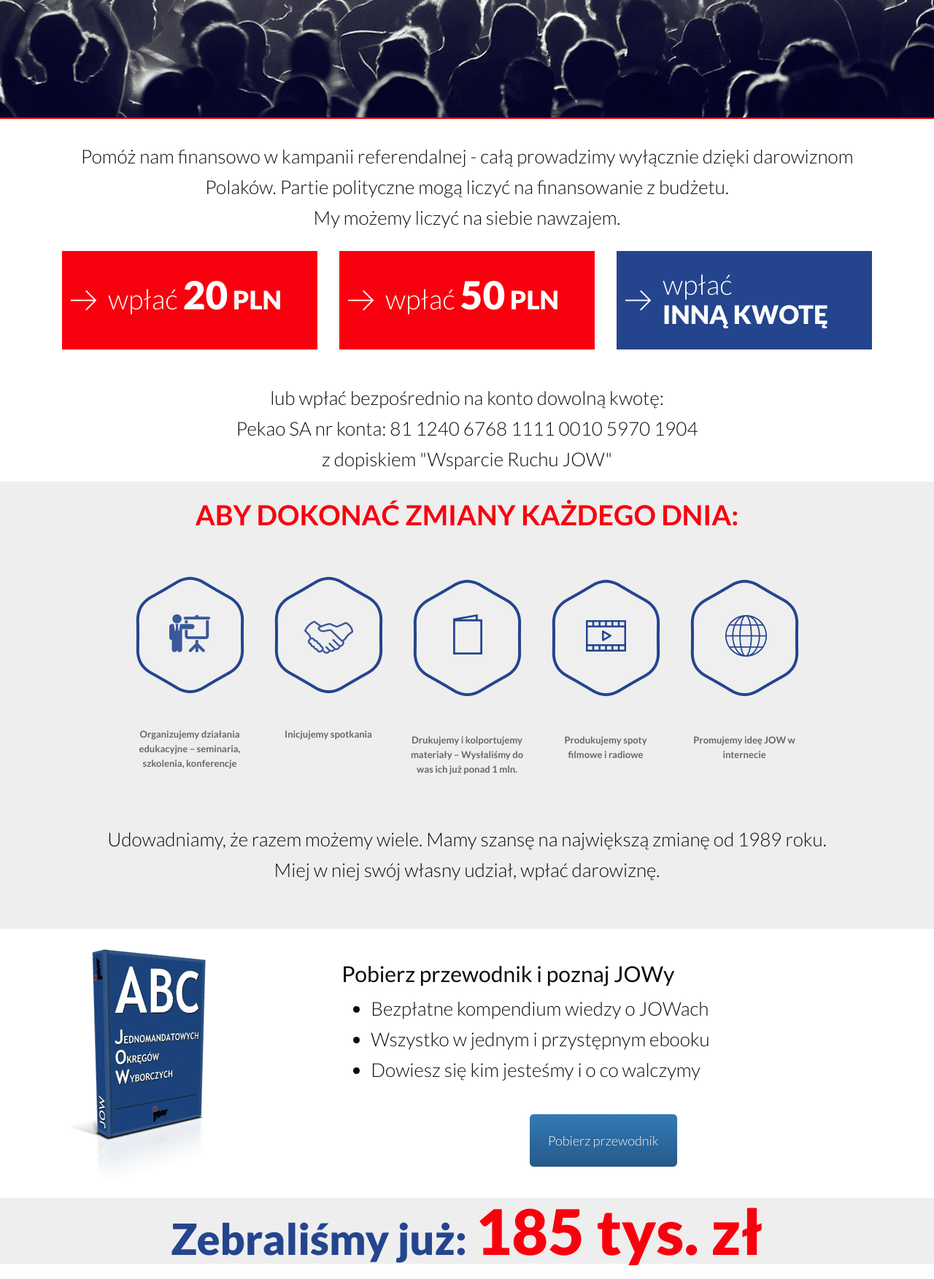
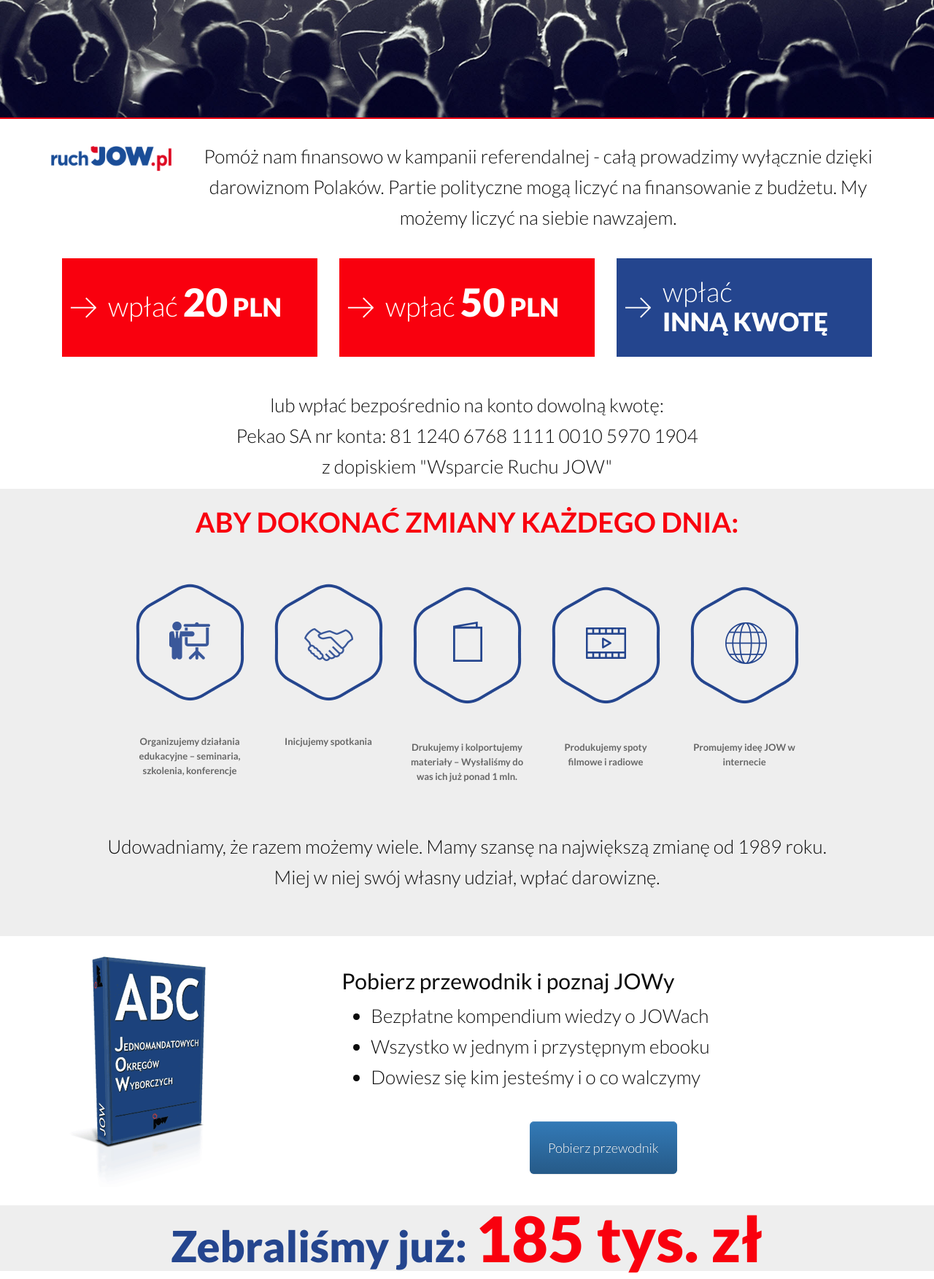
Before and after one commit to ruchjowpl/wspieram, a PHP site: page / in a window 1280 px wide. Shown: the part 397-2150 px from the top of the page at 73% size. Run offline with PHP 8.4, Linux system fonts and the light colour scheme.

Commit message:
New version

```diff
--- a/index.html
+++ b/index.html
@@ -70,19 +70,19 @@
                     <div>
                         <ol class="payments-container">
                             <li class="col-sm-4 col-lg-4 payment-item">
-                                <a href="https://secure.transferuj.pl/?h=83e6087807b599a4390a7532fed7e02e6ac4a08b"
+                                <a href="https://secure.transferuj.pl/?h=279260c2f60dbe0ad9a6e7d8930fa9172f59aba0"
                                     class="red">
                                     wpłać <strong><big>20</big> PLN</strong>
                                 </a>
                             </li>
                             <li class="col-sm-4 col-lg-4 payment-item">
-                                <a href="https://secure.transferuj.pl/?h=db3d08b333d8f5b40520026a811d25085b86c65a"
+                                <a href="https://secure.transferuj.pl/?h=e9f1026ac013b5aa7797f08a4449ced120bdd3e9"
                                     class="red">
                                     wpłać <strong><big>50</big> PLN</strong>
                                 </a>
                             </li>
                             <li class="col-sm-4 col-lg-4 payment-item">
-                                <a href="https://secure.transferuj.pl/?id=15885&opis=Wsparcie%20Ruchu%20JOW&crc=LP&pow_url=http%3A%2F%2Fwspieram.ruchjow.pl%2F%3Fstatus%3Dsuccess&pow_url_blad=http%3A%2F%2Fwspieram.ruchjow.pl%2F%3Fstatus%3Dfailure&md5sum=d60137919cb8fd535bdd469b1b8ceb6c"
+                                <a href="https://secure.transferuj.pl/?id=15885&opis=Wsparcie%20dzia%C5%82a%C5%84%20statutowych%20fundacji%20%22Jednomandatowe%20Okr%C4%99gi%20Wyborcze%22%20im.%20prof.%20Jerzego%20Przystawy&crc=Landing%20Page&pow_url=http%3A%2F%2Fwspieram.ruchjow.pl%2F%3Fstatus%3Dsuccess&pow_url_blad=http%3A%2F%2Fwspieram.ruchjow.pl%2F%3Fstatus%3Dfailure&md5sum=31e4fa8007bf1a44bbae82fd9804d8ae"
                                     class="custom-amount blue ">
                                     wpłać<br/><strong>inną kwotę</strong>
                                 </a>
--- a/index.php
+++ b/index.php
@@ -81,7 +81,7 @@
             ga('ecommerce:send');
             </script>
             <?php endif; ?>
-           <div class="container-fluid">
+         <div class="container-fluid">
                 <div class="row slider-container">
                     <div class="slider-content" style="margin-top : 5px; padding-top : 5px">
                         <div class="row">
@@ -115,22 +115,32 @@
             </div>
             <div class="row">
                 <div class="container">
-                    <p class="text-center">Pomóż nam finansowo w kampanii referendalnej - całą prowadzimy wyłącznie dzięki darowiznom Polaków. Partie polityczne mogą liczyć na finansowanie z budżetu.<br> My możemy liczyć na siebie nawzajem.<p>
+                 <div class="row">
+                    <div class="col-sm-12 col-lg-2 col-xs-12">
+                        <a href="https://ruchjow.pl" class="logo" >
+                                    <img src="assets/img/ruchjow-pl-logo.png" alt=""/>
+                                </a>
+                    </div>
+                    <div class="col-sm-12 col-lg-10 col-xs-12">
+                    <p class="text-center">Pomóż nam finansowo w kampanii referendalnej - całą prowadzimy wyłącznie dzięki darowiznom Polaków. Partie polityczne mogą liczyć na finansowanie z budżetu. My możemy liczyć na siebie nawzajem.</p>
+                    </div>
+                    </div>
+                    <div>
                         <ol class="payments-container">
                             <li class="col-sm-4 col-lg-4 payment-item">
-                                <a href="https://secure.transferuj.pl/?h=83e6087807b599a4390a7532fed7e02e6ac4a08b"
+                                <a href="https://secure.transferuj.pl/?h=279260c2f60dbe0ad9a6e7d8930fa9172f59aba0"
                                     class="red">
                                     wpłać <strong><big>20</big> PLN</strong>
                                 </a>
                             </li>
                             <li class="col-sm-4 col-lg-4 payment-item">
-                                <a href="https://secure.transferuj.pl/?h=db3d08b333d8f5b40520026a811d25085b86c65a"
+                                <a href="https://secure.transferuj.pl/?h=e9f1026ac013b5aa7797f08a4449ced120bdd3e9"
                                     class="red">
                                     wpłać <strong><big>50</big> PLN</strong>
                                 </a>
                             </li>
                             <li class="col-sm-4 col-lg-4 payment-item">
-                                <a href="https://secure.transferuj.pl/?id=15885&opis=Wsparcie%20Ruchu%20JOW&crc=LP&pow_url=http%3A%2F%2Fwspieram.ruchjow.pl%2F%3Fstatus%3Dsuccess&pow_url_blad=http%3A%2F%2Fwspieram.ruchjow.pl%2F%3Fstatus%3Dfailure&md5sum=d60137919cb8fd535bdd469b1b8ceb6c"
+                                <a href="https://secure.transferuj.pl/?id=15885&opis=Wsparcie%20dzia%C5%82a%C5%84%20statutowych%20fundacji%20%22Jednomandatowe%20Okr%C4%99gi%20Wyborcze%22%20im.%20prof.%20Jerzego%20Przystawy&crc=Landing%20Page&pow_url=http%3A%2F%2Fwspieram.ruchjow.pl%2F%3Fstatus%3Dsuccess&pow_url_blad=http%3A%2F%2Fwspieram.ruchjow.pl%2F%3Fstatus%3Dfailure&md5sum=31e4fa8007bf1a44bbae82fd9804d8ae"
                                     class="custom-amount blue ">
                                     wpłać<br/><strong>inną kwotę</strong>
                                 </a>
```
